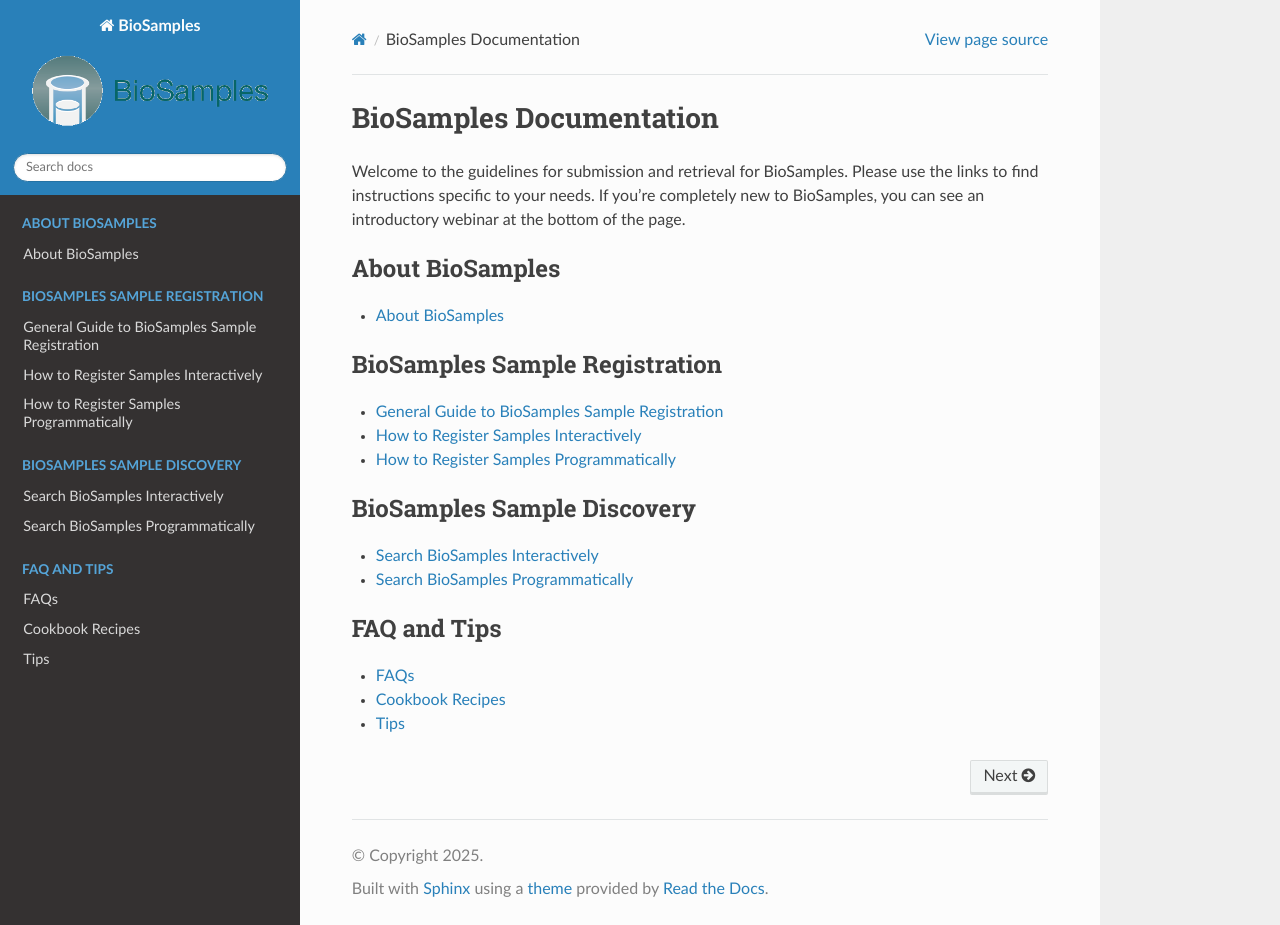
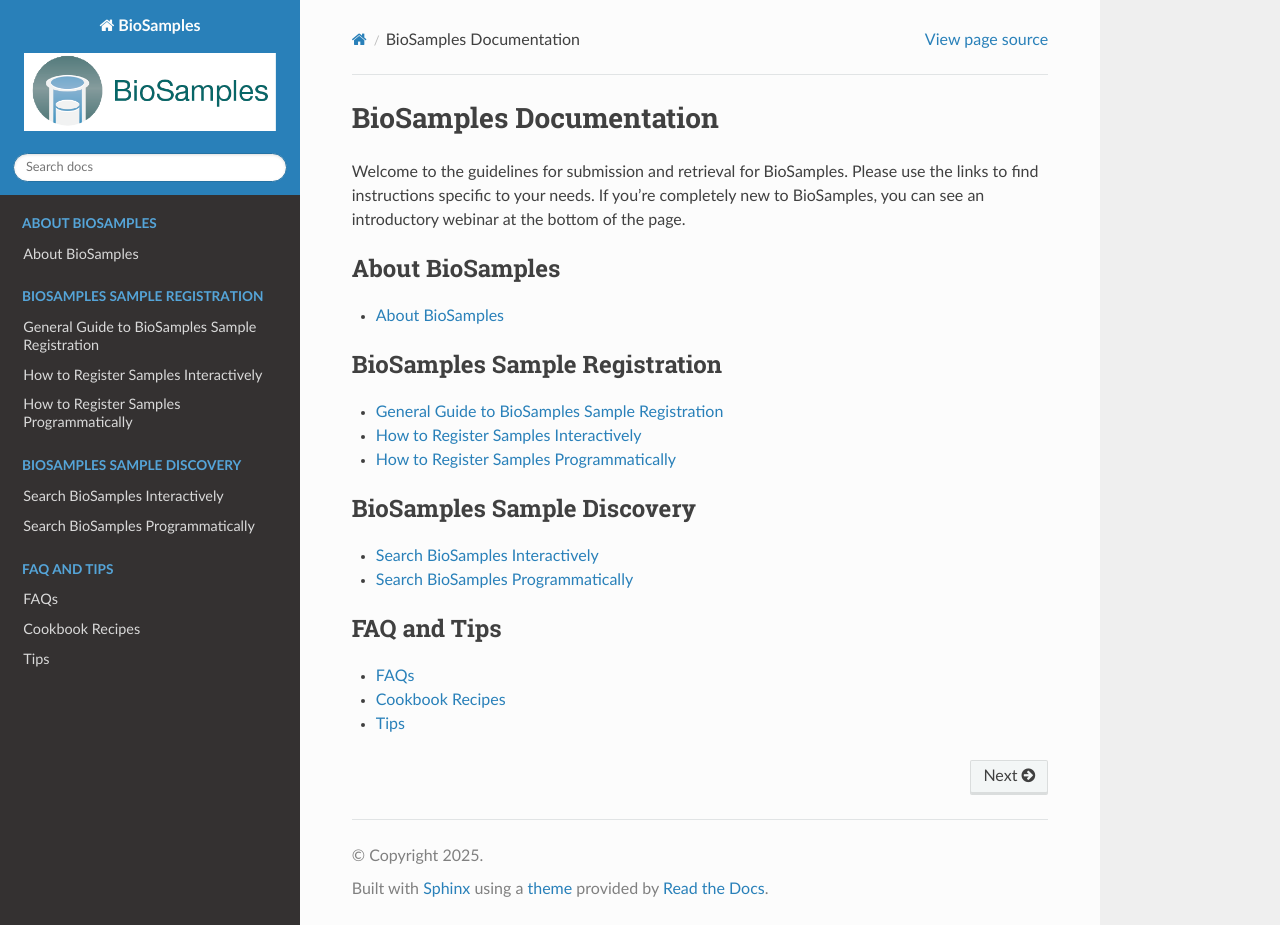
Before and after one commit to EBIBioSamples/read_docs, a Sphinx documentation site: the page built from docs/index.rst, in a window 1280 px wide and 925 px high. Built offline with Sphinx 7.4.7 and the Read the Docs theme 3.1.0, drawn with Linux system fonts in a browser that asks for light colours.

Commit message:
edited biosamples_logo again

```diff
--- a/docs/conf.py
+++ b/docs/conf.py
@@ -30,7 +30,7 @@
 # -- Options for HTML output
 
 html_theme = 'sphinx_rtd_theme'
-html_logo = 'BioSamples_logo_rtd.png'
+html_logo = 'BioSamples_logo.png'
 
 
 # -- Options for EPUB output
```
Also changed, not shown: docs/BioSamples_logo_rtd.png (deleted).
